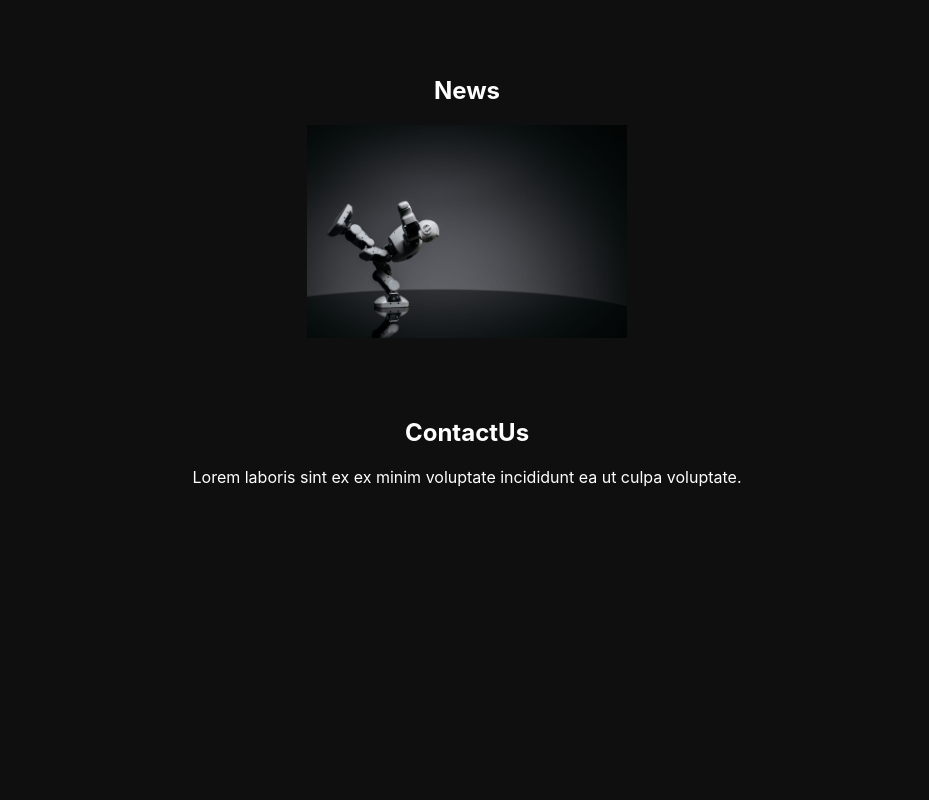
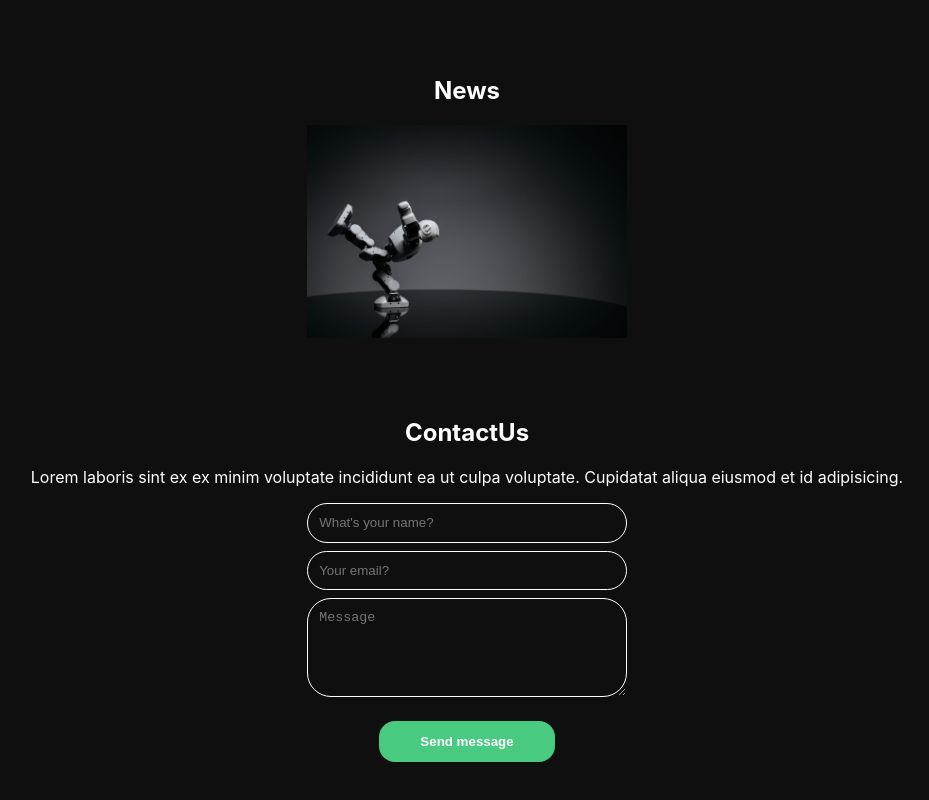
Before and after one commit to jesuanp/catalogo-jorge, a React (Create React App) app: page / in a window 1280 px wide. Shown: the part 1383-2183 px from the top of the page, without its empty margins (173-1102 px from the left). Before the commit the page ends 1886 px from the top, so only its background shows below. Built offline with nearby package versions, Linux system fonts and the light colour scheme.

Commit message:
agregando al footer

```diff
--- a/src/App.js
+++ b/src/App.js
@@ -3,6 +3,7 @@ import Home from './components/home/Home';
 import NavBar from './components/navBar/NavBar';
 import Projects from './components/projects/Projects';
 import Project from './components/project/Project';
+import Footer from './components/footer/Footer';
 
 function App() {
   return (
@@ -18,6 +19,8 @@ function App() {
         <Route path='/Project' element={<Project />} />
 
       </Routes>
+
+      <Footer />
     </>
   );
 }
--- /dev/null
+++ b/src/components/footer/Footer.js
@@ -0,0 +1,34 @@
+import React from "react";
+import s from './footer.module.css';
+
+export default function Footer() {
+
+    const handleSubmit = e => {
+        e.preventDefault();
+    }
+
+    return (
+        <div className={s.container}>
+            <div>
+                <h2 style={{textAlign: 'center'}}>ContactUs</h2>
+
+                <p style={{textAlign: 'center'}}>
+                    Lorem laboris sint ex ex minim voluptate incididunt ea ut culpa voluptate. Cupidatat aliqua eiusmod et id adipisicing.
+                </p>
+            </div>
+
+            <div style={{display: 'flex', justifyContent: 'center'}}>
+                <form className={s.form} onSubmit={handleSubmit}>
+                    <input className={s.inputs} type='text' placeholder="What's your name?" />
+                    <input className={s.inputs} type='email' placeholder='Your email?' />
+                    <textarea style={{borderRadius: '1.5rem'}} className={s.inputs} rows={5} placeholder='Message' />
+
+                    <button className={s.btn} type="submit">
+                        <strong>Send message</strong>
+                    </button>
+
+                </form>
+            </div>
+        </div>
+    )
+}
--- /dev/null
+++ b/src/components/footer/footer.module.css
@@ -0,0 +1,37 @@
+.container {
+    width: 100%;
+    margin-top: 4rem;
+    margin-bottom: 3rem;
+}
+
+.container div {
+    margin: 0 1rem;
+}
+
+.inputs {
+    padding: 0.7rem;
+    outline: none;
+    border-radius: 2rem;
+    color: #fff;
+    background-color: transparent;
+    border: 1px solid #fff;
+}
+
+.form {
+    width: 20rem;
+    display: flex;
+    justify-content: center;
+    flex-direction: column;
+    gap: 0.5rem;
+}
+
+.btn {
+    border: none;
+    background-color: rgb(72, 202, 128);
+    padding: 0.8rem 1.2rem;
+    width: 11rem;
+    border-radius: 1rem;
+    color: #fff;
+    margin: 1rem auto auto auto;
+
+}
--- a/src/components/home/Home.js
+++ b/src/components/home/Home.js
@@ -2,7 +2,6 @@ import React from "react";
 import AboutUs from "./aboutUs/AboutUs";
 import Catalog from "./catalog/Catalog";
 import News from "./news/News";
-import ContactUs from "./contactUs/ContactUs";
 
 
 export default function Home() {
@@ -12,7 +11,6 @@ export default function Home() {
             <AboutUs />
             <Catalog />
             <News />
-            <ContactUs />
         </div>
     )
 }
--- a/src/components/home/catalog/catalog.module.css
+++ b/src/components/home/catalog/catalog.module.css
@@ -12,6 +12,8 @@
     align-items: center;
     overflow: auto;
     gap: 3rem;
+    padding: 0 1.8rem 0 1.8rem;
+
 }
 
 .carrousel::-webkit-scrollbar {
--- a/src/components/home/contactUs/ContactUs.js
+++ /dev/null
@@ -1,17 +0,0 @@
-import React from "react";
-import s from './contactUs.module.css';
-
-export default function ContactUs() {
-
-    return (
-        <div className={s.container}>
-            <div>
-                <h2 style={{textAlign: 'center'}}>ContactUs</h2>
-
-                <p style={{textAlign: 'center'}}>
-                    Lorem laboris sint ex ex minim voluptate incididunt ea ut culpa voluptate.
-                </p>
-            </div>
-        </div>
-    )
-}
--- a/src/components/home/contactUs/contactUs.module.css
+++ /dev/null
@@ -1,8 +0,0 @@
-.container {
-    width: 100%;
-
-}
-
-.container div {
-    margin: 0 1rem;
-}
```
